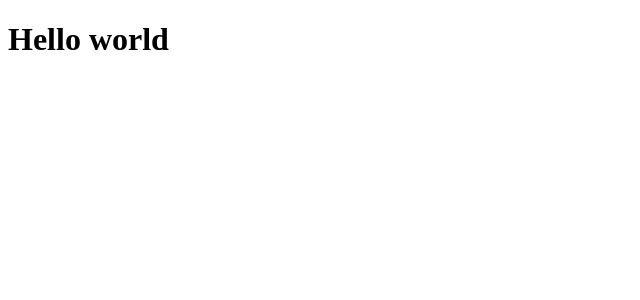
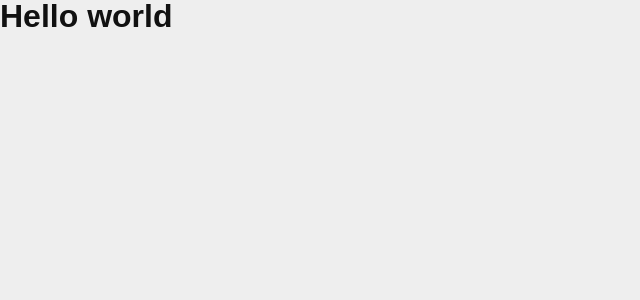
Before and after one commit to 0xharshrastogi/TechRx, an Angular app in the folder ui/web-portal/: page / in a window 1280 px wide. Shown: the top 300 px of the page, without its empty margins (0-640 px from the left). Built offline with nearby package versions, Linux system fonts and the light colour scheme.

Commit message:
insert reset css and create scss variable

```diff
--- a/ui/web-portal/src/styles.scss
+++ b/ui/web-portal/src/styles.scss
@@ -1 +1,10 @@
-/* You can add global styles to this file, and also import other style files */
+@import './styles/variable';
+@import './styles/reset.scss';
+
+html,
+body {
+	background-color: $base-background;
+	color: $base-background-color;
+	font-size: $base-font-size;
+	font-family: sans-serif;
+}
--- /dev/null
+++ b/ui/web-portal/src/styles/_variable.scss
@@ -0,0 +1,15 @@
+/*#region Colors*/
+$base-background: #eee;
+$base-background-color: #111;
+
+$btn-primary-base: #3b82f6;
+$btn-primary-color: white;
+/*#endregion*/
+
+/*#region Fonts*/
+$base-font-size: 1rem;
+/*#endregion*/
+
+/*#region Border Size*/
+$border-radius-sm: 4px;
+/*#endregion*/
--- /dev/null
+++ b/ui/web-portal/src/styles/reset.scss
@@ -0,0 +1,47 @@
+/* http://meyerweb.com/eric/tools/css/reset/
+   v2.0 | 20110126
+   License: none (public domain)
+*/
+
+:where(*) {
+	margin: 0;
+	padding: 0;
+	box-sizing: border-box;
+}
+
+/* HTML5 display-role reset for older browsers */
+article,
+aside,
+details,
+figcaption,
+figure,
+footer,
+header,
+hgroup,
+menu,
+nav,
+section {
+	display: block;
+}
+body {
+	line-height: 1;
+}
+ol,
+ul {
+	list-style: none;
+}
+blockquote,
+q {
+	quotes: none;
+}
+blockquote:before,
+blockquote:after,
+q:before,
+q:after {
+	content: '';
+	content: none;
+}
+table {
+	border-collapse: collapse;
+	border-spacing: 0;
+}
```
